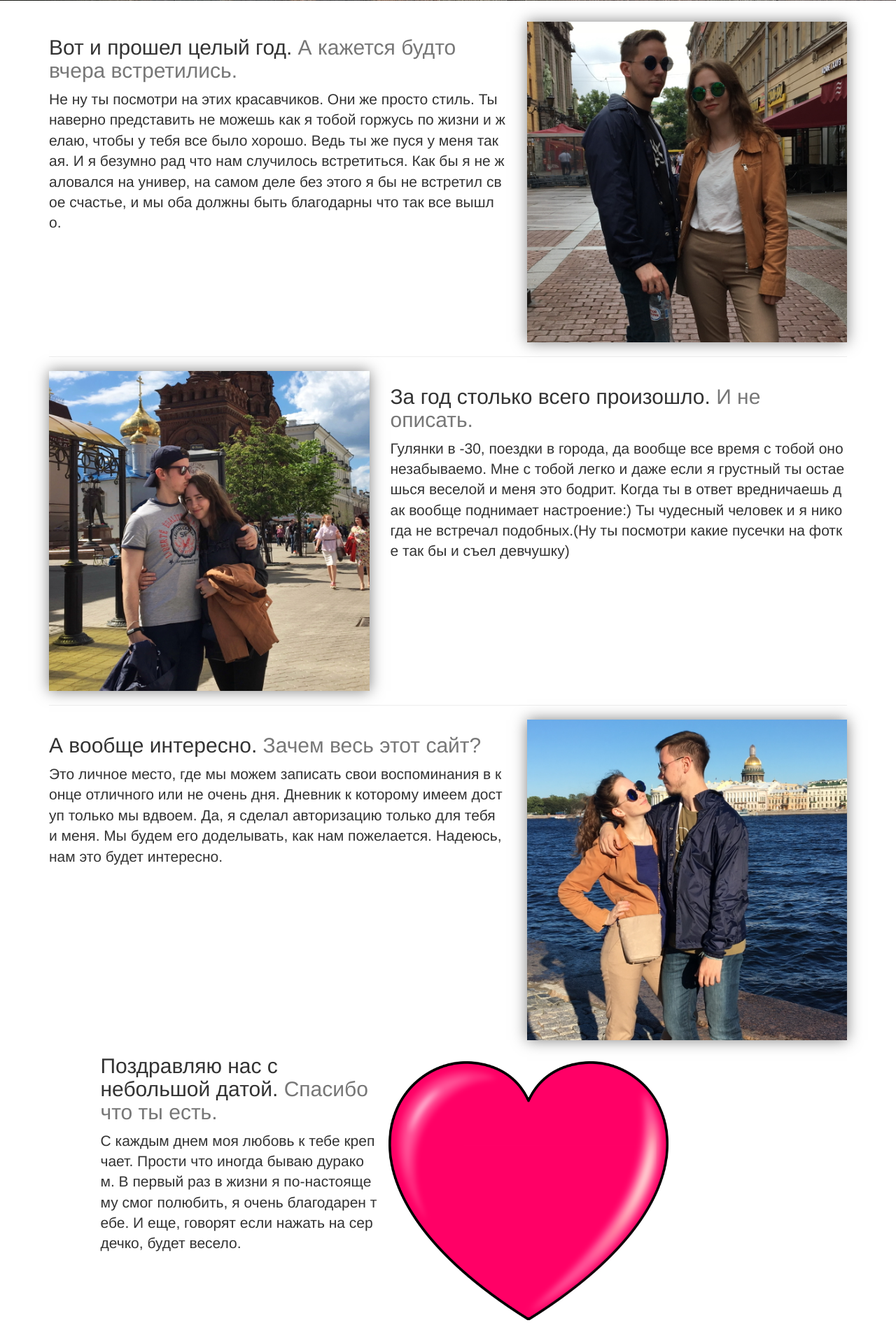
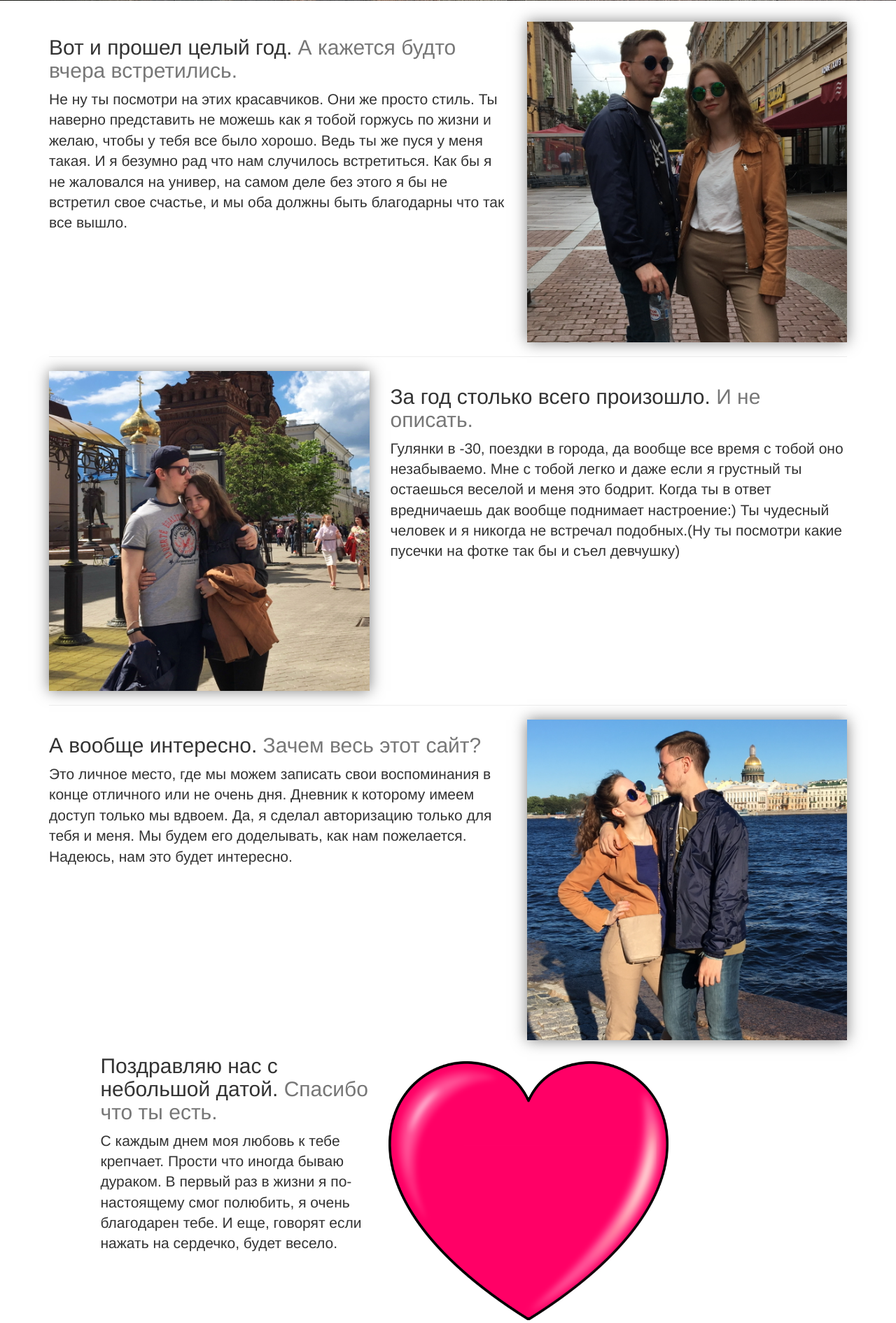
Before and after one commit to AndeyGordeev/LoveProject, a Django app: page / in a window 1280 px wide. Shown: the part 979-2869 px from the top of the page at 70% size. Run offline with Django 3.2, Linux system fonts and the light colour scheme; parts of the project's set-up code (start-up, migrations or seed data) failed here and were passed over; some libraries are stand-ins or nearby versions.

Commit message:
Переносы слов

```diff
--- a/static/css/style.css
+++ b/static/css/style.css
@@ -14,7 +14,9 @@ body {
     padding: 0;
     background-color: #767676;
     font-family: "Helvetica Neue",Helvetica,Arial,sans-serif;
+    word-wrap: break-word;
 }
+
 .navbar-wrapper{
     padding-top: 20px;
 }
@@ -132,7 +134,6 @@ body {
 
 .panel-default{
     margin-top: -10px;
-    word-break: break-all;
 }
 
 .memoryH{
@@ -181,8 +182,3 @@ body {
 @media screen and (max-width: 600px) {
     #heart {width: 90%; height: 90%}
 }
-
-
-.lead{
-    word-break: break-all;
-}
```
